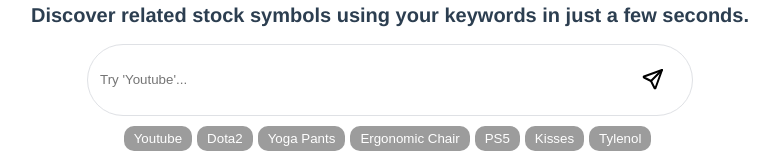
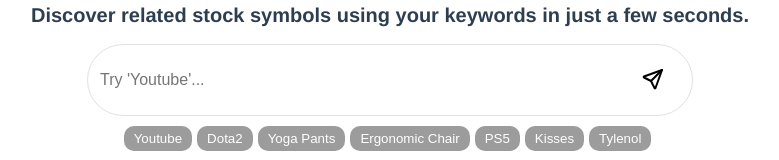
Before and after one commit to yongava/searchstockweb, a Vue app: page / in a window 1280 px wide. Shown: the part 197-357 px from the top of the page, without its empty margins (250-1029 px from the left). Built offline with nearby package versions, Linux system fonts and the light colour scheme.

Commit message:
disable zoom in

```diff
--- a/public/index.html
+++ b/public/index.html
@@ -3,7 +3,7 @@
   <head>
     <meta charset="utf-8">
     <meta http-equiv="X-UA-Compatible" content="IE=edge">
-    <meta name="viewport" content="width=device-width,initial-scale=1.0">
+    <meta name="viewport" content="width=device-width, initial-scale=1.0, maximum-scale=1.0, user-scalable=no" />
     <link rel="icon" href="<%= BASE_URL %>icon.ico">
     <!-- Google tag (gtag.js) -->
     <script async src="https://www.googletagmanager.com/gtag/js?id=AW-11300857033">
--- a/src/components/SearchCard.vue
+++ b/src/components/SearchCard.vue
@@ -232,6 +232,11 @@
   display: flex;
   flex-grow: 1;
   margin-right: 10px;
+  font-size: 16px;
+
+  @media screen and (max-width: 768px) {
+    font-size: 16px;
+  }
 }
 
 .search-box button {
@@ -256,6 +261,7 @@
   box-shadow: 0 0 0 30px rgba(0, 123, 255, 0);
   min-height: 44px;
   line-height: 42px;
+  font-size: 16px;
 }
 
 .search-section {
```
